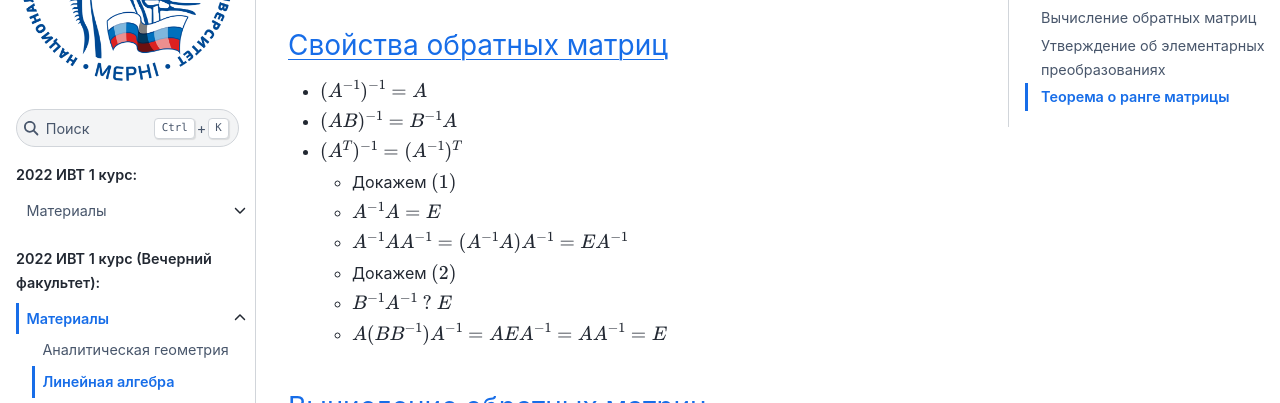
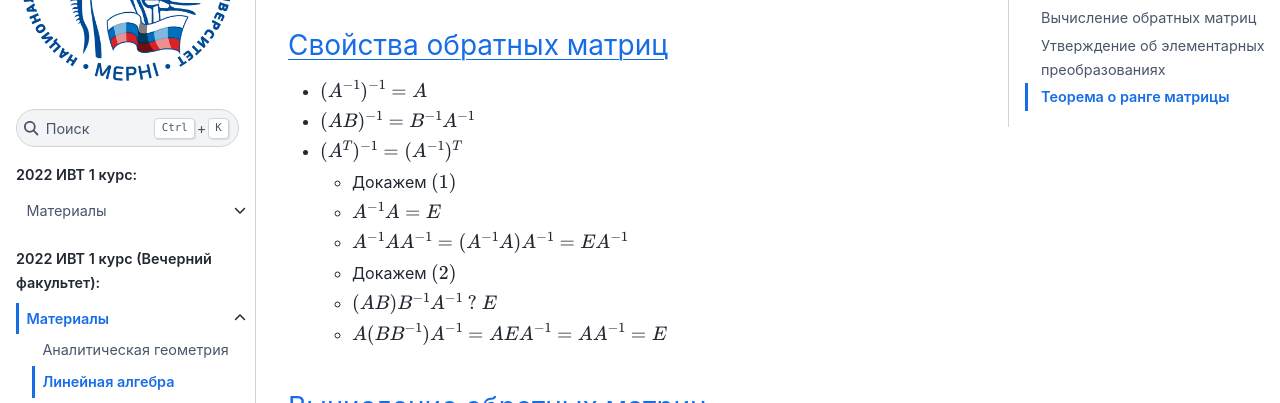
Before and after one commit to mephi-tex/mephi-tex, a Sphinx documentation site: the page built from docs/IVT_evening/linear-algebra.md, in a window 1280 px wide and 900 px high, scrolled down 1013 px. Shown: the part 151-554 px from the top of the window. Built offline with Sphinx 7.4.7 and the Sphinx Book theme 1.1.4, drawn with Linux system fonts in a browser that asks for light colours; the version number could not be read and is left out.

Commit message:
fix linear algebra ivt evening

```diff
--- a/docs/IVT_evening/linear-algebra.md
+++ b/docs/IVT_evening/linear-algebra.md
@@ -34,13 +34,13 @@ depth: 3
 	- $X = X(AY) = XE = X(AY) = (XA)Y = EY = Y$
 ### Свойства обратных матриц
 - $(A^{-1})^{-1} = A$
-- $(AB)^{-1} =B^{-1}A$
+- $(AB)^{-1} =B^{-1}A^{-1}$
 - $(A^{T})^{-1} = (A^{-1})^{T}$
 	- Докажем $(1)$
 	- $A^{-1}A = E$
 	- $A^{-1}AA^{-1} = (A^{-1}A)A^{-1} = EA^{-1}$
 	- Докажем $(2)$
-	- $B^{-1}A^{-1} \ ? \ E$
+	- $(AB)B^{-1}A^{-1} \ ? \ E$
 	- $A(BB^{-1})A^{-1} = AEA^{-1} = AA^{-1} = E$
 ### Вычисление обратных матриц
 - По определению
```
